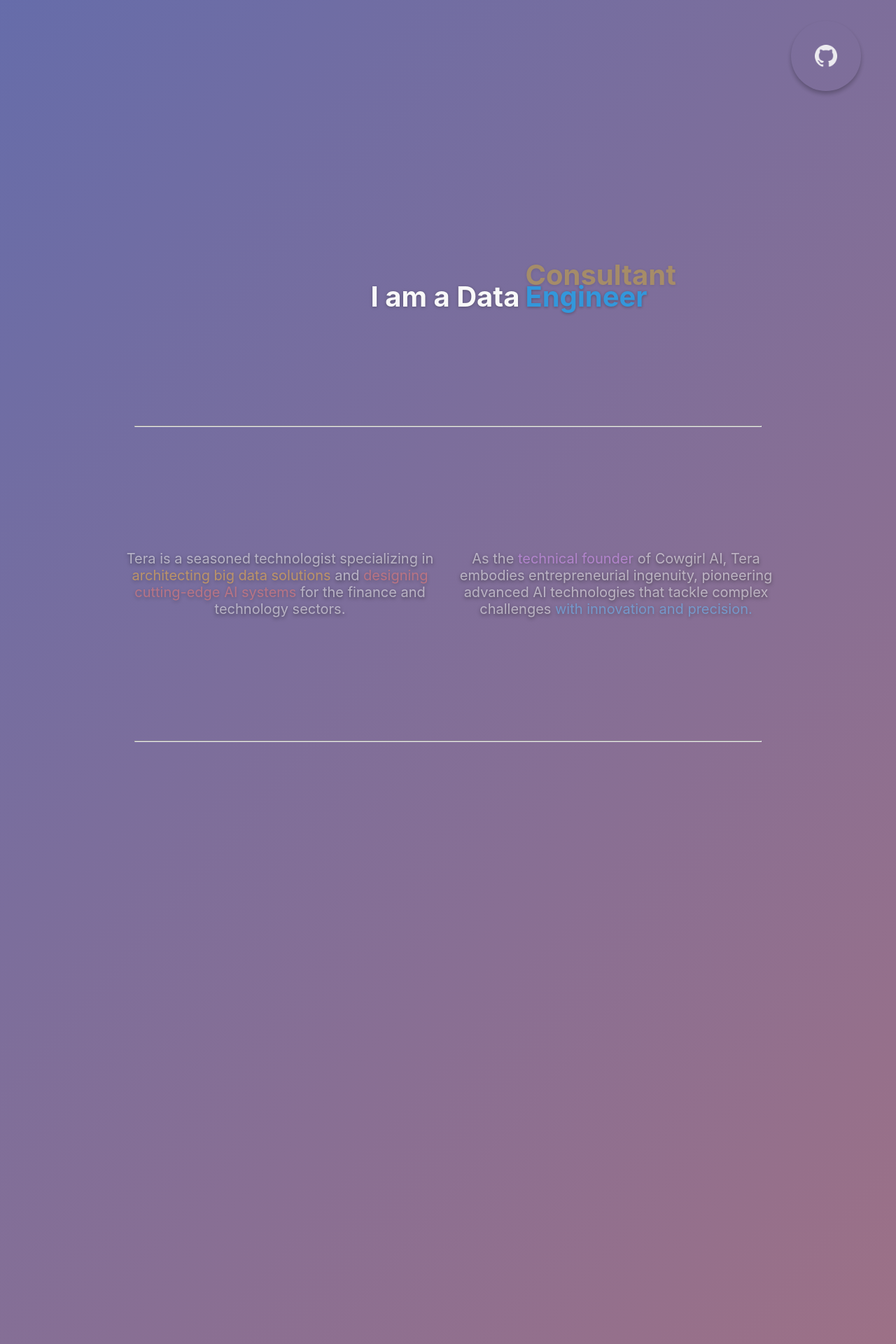
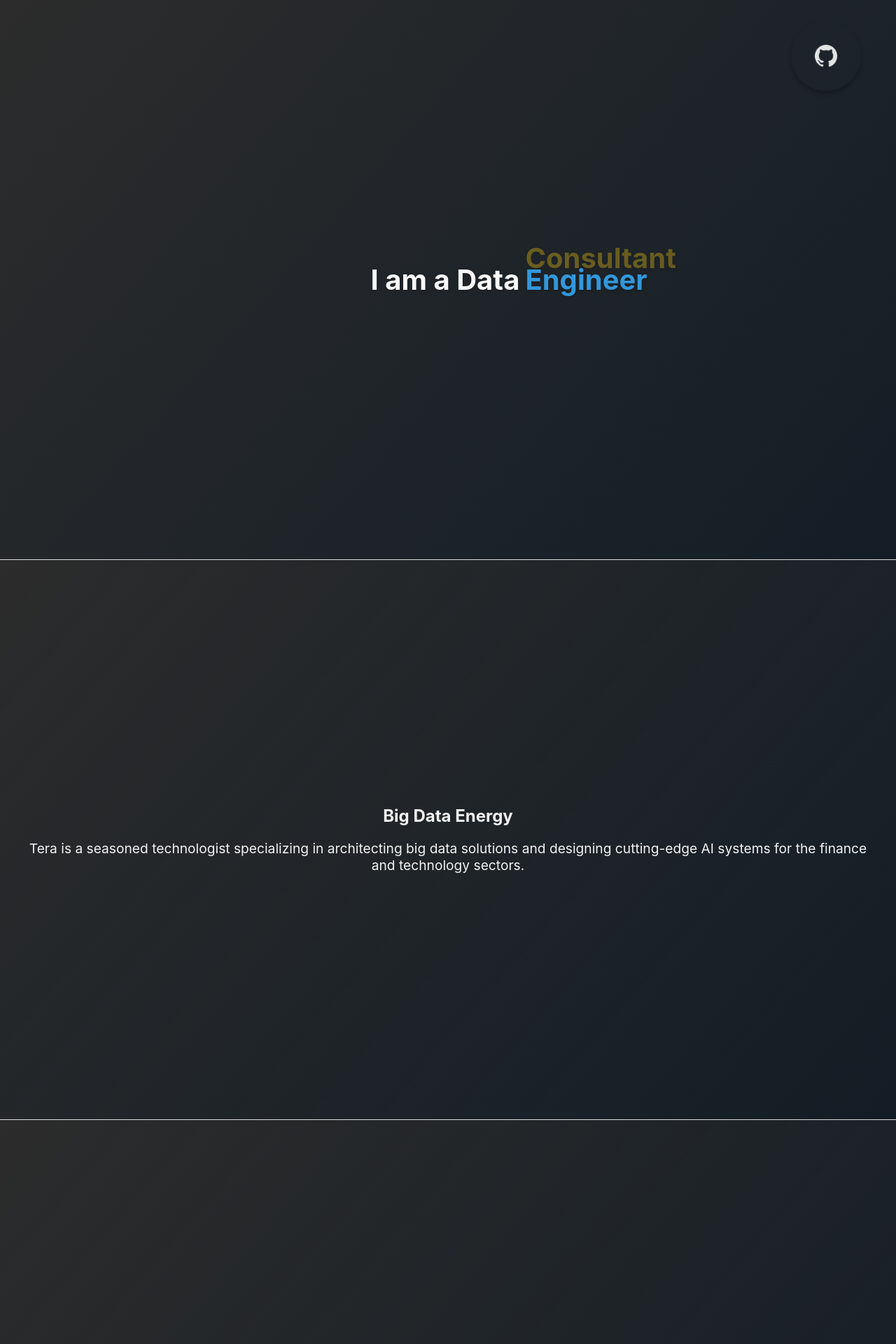
Before and after one commit to teraearlywine/teraearlywine, a Flask app: page / in a window 1280 px wide. Shown: the top 1920 px of the page at 70% size. Run offline with Flask 3, Linux system fonts and the light colour scheme.

Commit message:
fade-in success '

```diff
--- a/core/home/assets/css/main.css
+++ b/core/home/assets/css/main.css
@@ -29,7 +29,7 @@
 body {
   height: 1000vh;
   min-height: 100vh;
-  background: linear-gradient(-49deg, #b03dbf, #ee7752, #2367d5, #16ddd3);
+  background: linear-gradient(-49deg, #1e1e1e, #022240);
   background-size: 400% 400%;
   background-position: 0% 70%;
   margin: 0;
@@ -72,3 +72,52 @@
   color: #ffffff;
   transform: scale(1.15);
 }
+
+/* Header styling */
+.header {
+  height: 100vh;
+  display: flex;
+  flex-direction: column;
+  justify-content: center;
+  align-items: center;
+  background: #f2f2f2;
+  text-align: center;
+  padding: 2rem;
+}
+
+.header h1 {
+  font-size: 3rem;
+  margin-bottom: 1rem;
+}
+
+p {
+  font-size: 1.2rem;
+  /* max-width: 600px; */
+  color: #f2f2f2;
+}
+
+/* Content sections */
+.content {
+  min-height: 100vh; /* Let each section fill the viewport */
+  display: flex;
+  flex-direction: column;
+  justify-content: center;
+  padding: 2rem;
+  text-align: center;
+  background: linear-gradient(-49deg, #19191968, #2c2c2c);
+  border-bottom: 1px solid #ddd;
+  color: #f2f2f2;
+}
+
+/* Basic fade-in class (initially hidden) */
+.fade-in {
+  opacity: 0;
+  transform: translateY(20px);
+  transition: opacity 1s ease, transform 1s ease;
+}
+
+/* Class added by JS once it's in view */
+.fade-in.show {
+  opacity: 1;
+  transform: translateY(0);
+}
--- /dev/null
+++ b/core/home/assets/js/fadeIn.js
@@ -0,0 +1,28 @@
+// Select all the elements you want to animate
+const faders = document.querySelectorAll('.fade-in');
+
+/*
+  Intersection Observer Options:
+  - root: null (uses browser viewport)
+  - threshold: 0.1 means the callback fires when 10% of the element is in view
+*/
+const options = {
+  threshold: 0.1
+};
+
+const fadeInOnScroll = new IntersectionObserver(function (entries, fadeInOnScroll) {
+  entries.forEach(entry => {
+    // If the element is not in view, do nothing
+    if (!entry.isIntersecting) return;
+
+    // Add the 'show' class to trigger CSS transition
+    entry.target.classList.add('show');
+    // Once animated in, no need to observe further
+    fadeInOnScroll.unobserve(entry.target);
+  });
+}, options);
+
+// Attach observer to each .fade-in element
+faders.forEach(fader => {
+  fadeInOnScroll.observe(fader);
+});
--- a/core/home/templates/home/home.html
+++ b/core/home/templates/home/home.html
@@ -7,12 +7,33 @@
 <body>
     <main>
         {% include 'home/includes/buttons/scroll_to_top.html' %}
+
+    <!-- Each section will fade in as you scroll down -->
+    <section class="content fade-in">
         {% include 'home/includes/buttons/github_icon.html' %}
-        <br><br><br><br><br><br><br><br><br><br><br><br>
         {% include 'home/sections/intro_section.html' %}
-        <hr>
-        {% include 'home/sections/about_section.html' %}
-        <hr>
+
+    </section>
+
+    <section class="content fade-in">
+
+            <h2>Big Data Energy</h2><br>
+            <p>Tera is a seasoned technologist specializing in architecting big data solutions and designing cutting-edge AI systems for the finance and technology sectors.
+            </p>
+
+
+    </section>
+
+    <section class="content fade-in">
+            <h2>Techincal Co-Founder</h2><br>
+            <p>As the technical founder of Cowgirl AI, Tera embodies entrepreneurial ingenuity,
+            pioneering advanced AI technologies that tackle complex challenges with innovation and precision.</p>
+
+    </section>
+
+    <!-- Add more sections as needed -->
+    {% include 'home/includes/scripts.html' %}
+
 
     </main>
 
--- a/core/home/templates/home/includes/scripts.html
+++ b/core/home/templates/home/includes/scripts.html
@@ -1 +1,4 @@
 <script type="module" src="{{ url_for('static', filename='assets/js/main.js') }}"></script>
+
+
+<script src="{{ url_for('static', filename='assets/js/fadeIn.js') }}"></script>
--- a/core/home/templates/home/sections/about_section.html
+++ /dev/null
@@ -1,28 +0,0 @@
-<section id="section-id" class="section">
-  <div id="container-id" class="container">
-    <span class="intro" id="intro-id">
-      <span class="section-paragraph">
-        Tera is a seasoned technologist specializing in
-        <span class='highlighted-word' style="color: #ffb936;">architecting big data solutions</span>
-          and <span class='highlighted-word' style="color: #f57b6e;">designing cutting-edge AI systems</span> for the finance and technology sectors.
-      </span>
-
-      <!-- <span class="section-paragraph">
-        Currently a consultant at Block, Tera leverages her expertise in big data analytics to deliver high quality sustainable value to organizations.
-      </span>
- -->
-      <span class="section-paragraph">
-        As the <span class='highlighted-word' style="color: #e19aff;">technical founder</span> of Cowgirl AI, Tera embodies entrepreneurial ingenuity,
-        pioneering advanced AI technologies that tackle complex challenges<span class='highlighted-word' style="color: #66c2ff;"> with innovation and precision.</span>
-      </span>
-      <!--
-      <span class="rotating-text">
-        <span id="word-1" class="rotating-word sun-flower">Consultant</span>
-        <span id="word-2" class="rotating-word peter-river">Engineer</span>
-        <span id="word-3" class="rotating-word alizarin">Entrepreneur</span>
-      </span> -->
-
-    </span>
-
-  </div>
-</section>
```
